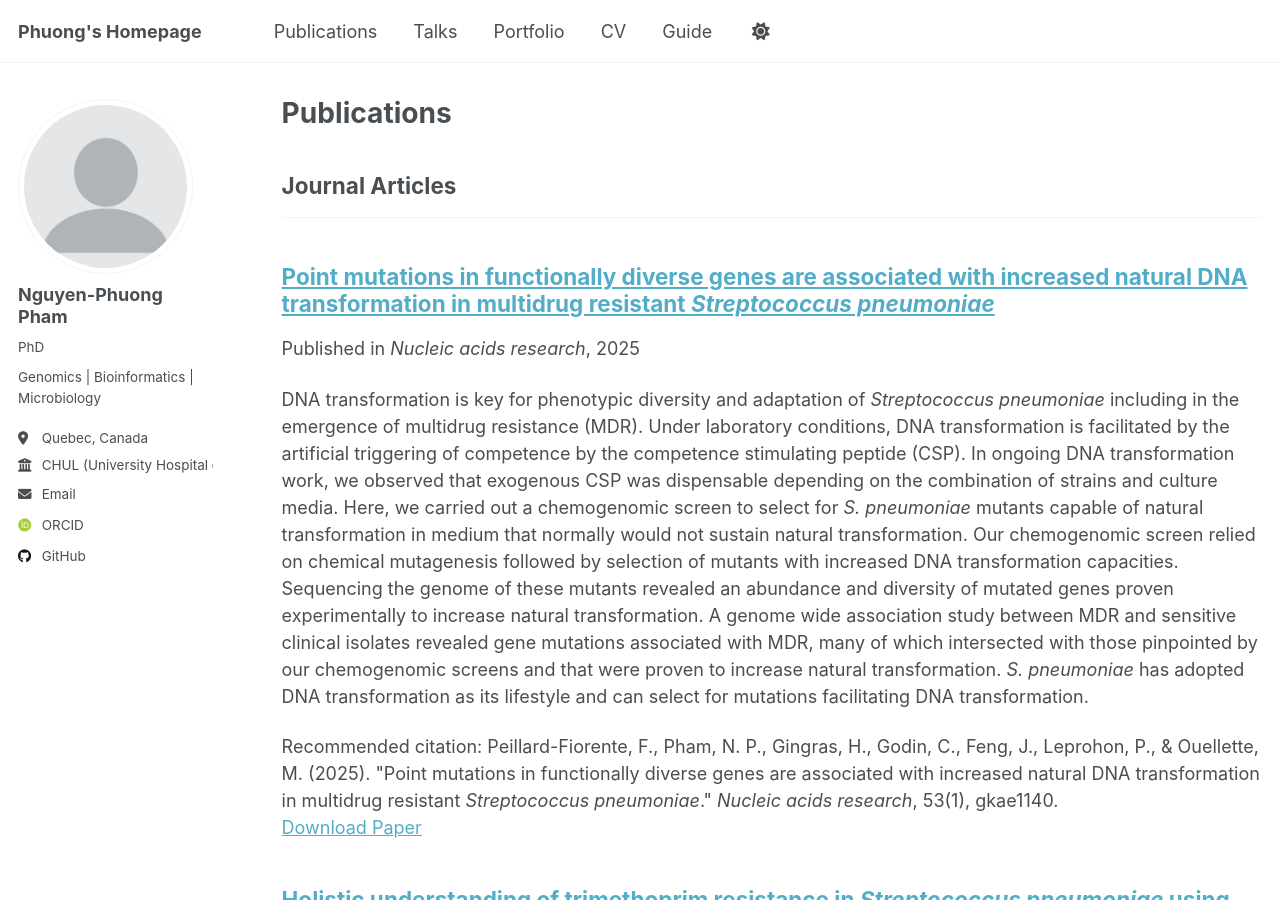
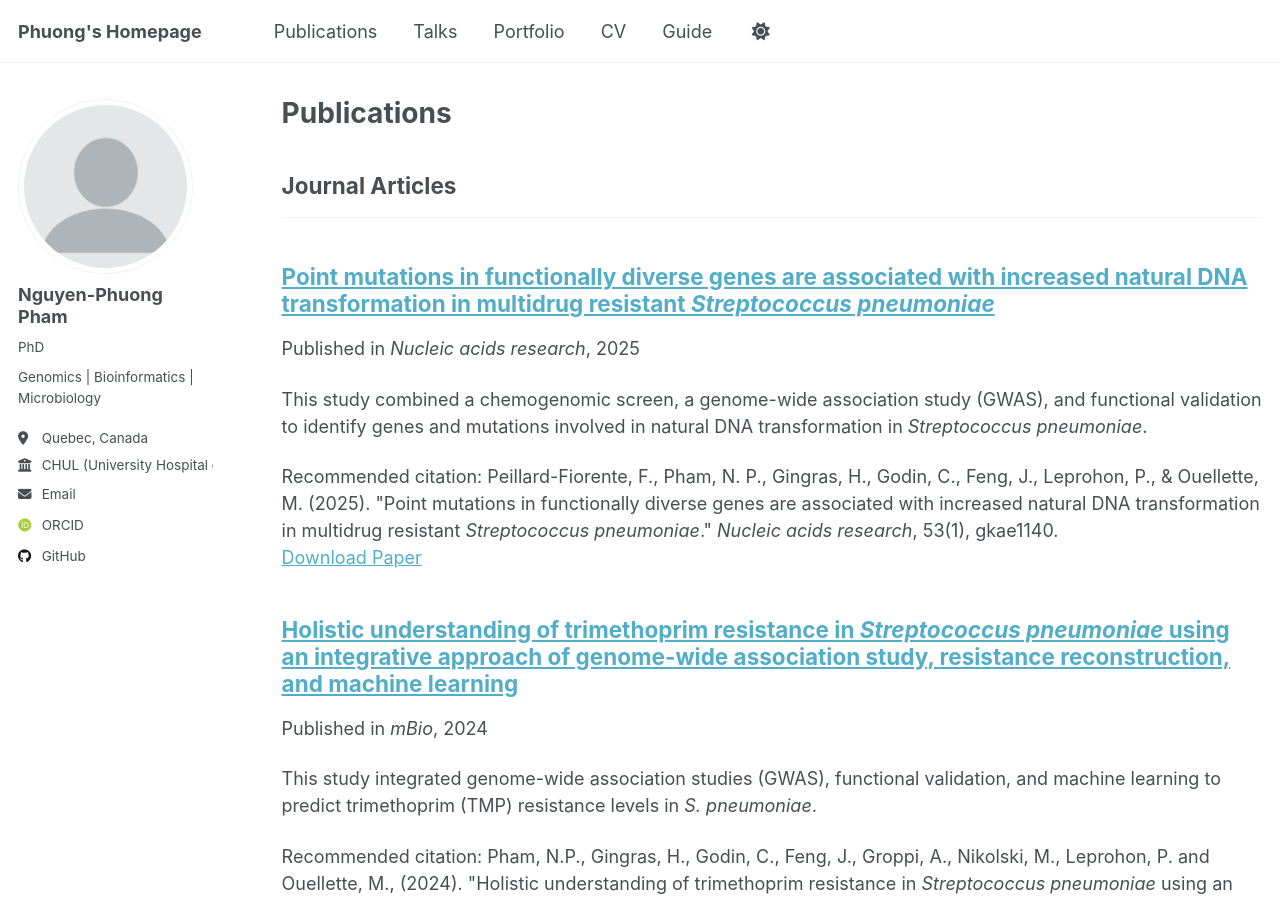
Before and after one commit to phng3001/phng3001.github.io, a Jekyll site: the page built from _pages/publications.html, in a window 1280 px wide and 900 px high. Built offline with Jekyll 4.4.1, drawn with Linux system fonts in a browser that asks for light colours; some web fonts are replaced; a script that is not in the unit is left out.

Commit message:
Update 2025-01-07_NAR.md

```diff
--- a/_publications/2025-01-07_NAR.md
+++ b/_publications/2025-01-07_NAR.md
@@ -3,7 +3,7 @@ title: "Point mutations in functionally diverse genes are associated with increa
 collection: publications
 category: manuscripts
 permalink: /publication/2025-01-07_NAR
-# excerpt: ''
+excerpt: 'This study combined a chemogenomic screen, a genome-wide association study (GWAS), and functional validation to identify genes and mutations involved in natural DNA transformation in <i>Streptococcus pneumoniae</i>.'
 date: 2025-01-07
 venue: 'Nucleic acids research'
 paperurl: 'https://academic.oup.com/nar/article/53/1/gkae1140/7915242'
```
